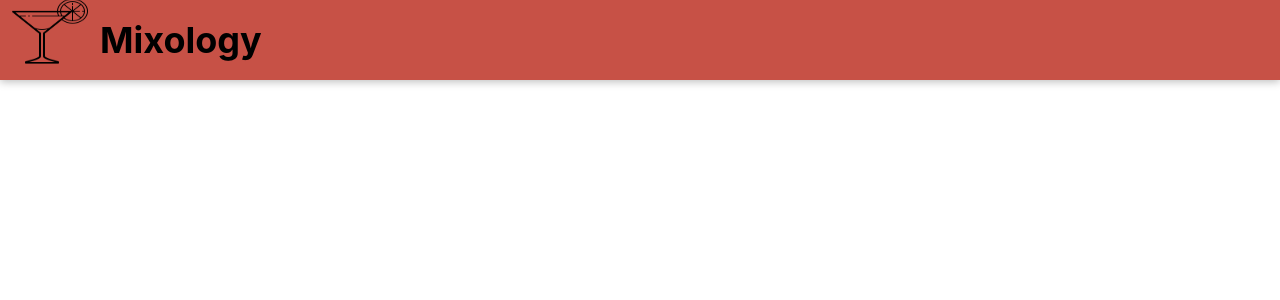
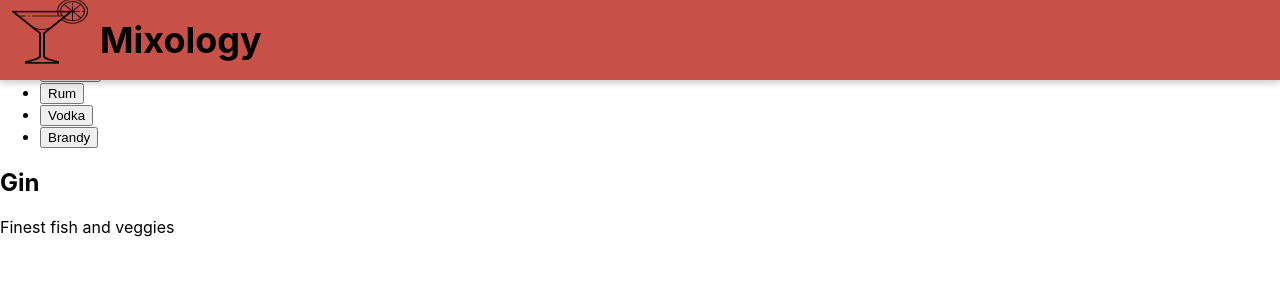
Before and after one commit to MMM-ZA/Mixology-react-app, a React (Create React App) app in the folder mixology-react-app/: page / in a window 1280 px wide. Shown: the top 300 px of the page. Built offline with nearby package versions, Linux system fonts and the light colour scheme; grey boxes are pictures that could not be loaded.

Commit message:
added Section.js,SectionContents.js

```diff
--- a/mixology-react-app/src/App.js
+++ b/mixology-react-app/src/App.js
@@ -1,9 +1,18 @@
 import Header from './Components/Layout/Header';
 import './App.css';
+import Section from './Components/Layout/Section';
 
 function App() {
+
+
+
+
+
   return (
-    <Header></Header>
+    <div>
+    <Header/>
+    <Section/>
+    </div>
   );
 }
 
--- /dev/null
+++ b/mixology-react-app/src/Components/Layout/Section.js
@@ -0,0 +1,8 @@
+import SectionContents from "./SectionContents";
+
+const Section = props => {
+return <SectionContents/>
+
+};
+
+export default Section;
--- /dev/null
+++ b/mixology-react-app/src/Components/Layout/SectionContents.js
@@ -0,0 +1,74 @@
+import { useState } from "react";
+import Card from "../UI/Card";
+
+const sectionData = [
+  {
+    id: 's1',
+    name: 'Gin',
+    description: 'Finest fish and veggies',
+    backgroundImage: 'url("/path/to/image.jpg")',
+  },
+  {
+    id: 's2',
+    name: 'Whiskey',
+    description: 'Finest fish and veggies',
+    backgroundImage: 'url("/path/to/image.jpg")',
+  },
+  {
+    id: 's3',
+    name: 'Tequilla',
+    description: 'Finest fish and veggies',
+    backgroundImage: 'url("/path/to/image.jpg")',
+  },
+  {
+    id: 's4',
+    name: 'Rum',
+    description: 'Finest fish and veggies',
+    backgroundImage: 'url("/path/to/image.jpg")',
+  },
+  {
+    id: 's5',
+    name: 'Vodka',
+    description: 'Finest fish and veggies',
+    backgroundImage: 'url("/path/to/image.jpg")',
+  },
+  {
+    id: 's6',
+    name: 'Brandy',
+    description: 'Finest fish and veggies',
+    backgroundImage: 'url("/path/to/image.jpg")',
+  },
+];
+
+
+const SectionContents = () => {
+  const [activeSection, setActiveSection] = useState(sectionData[0].id);
+
+  const handleSectionClick = (sectionId) => {
+    setActiveSection(sectionId);
+  };
+
+  return (
+    <div>
+      <ul>
+        {sectionData.map(({ id, name }) => (
+          <li key={id}>
+            <button onClick={() => handleSectionClick(id)}>{name}</button>
+          </li>
+        ))}
+      </ul>
+      {sectionData.map(({ id, name, description, backgroundImage }) =>
+        id === activeSection ? (
+          <div key={id}>
+            <h2>{name}</h2>
+            <p>{description}</p>
+            <div style={{ backgroundImage }}></div>
+          </div>
+        ) : null
+      )}
+      <Card/>
+    </div>
+  );
+};
+
+export default SectionContents;
--- /dev/null
+++ b/mixology-react-app/src/Components/UI/Card.js
@@ -0,0 +1,5 @@
+const Card = props => {
+  return <div>{props.children}</div>
+};
+
+export default Card;
```
